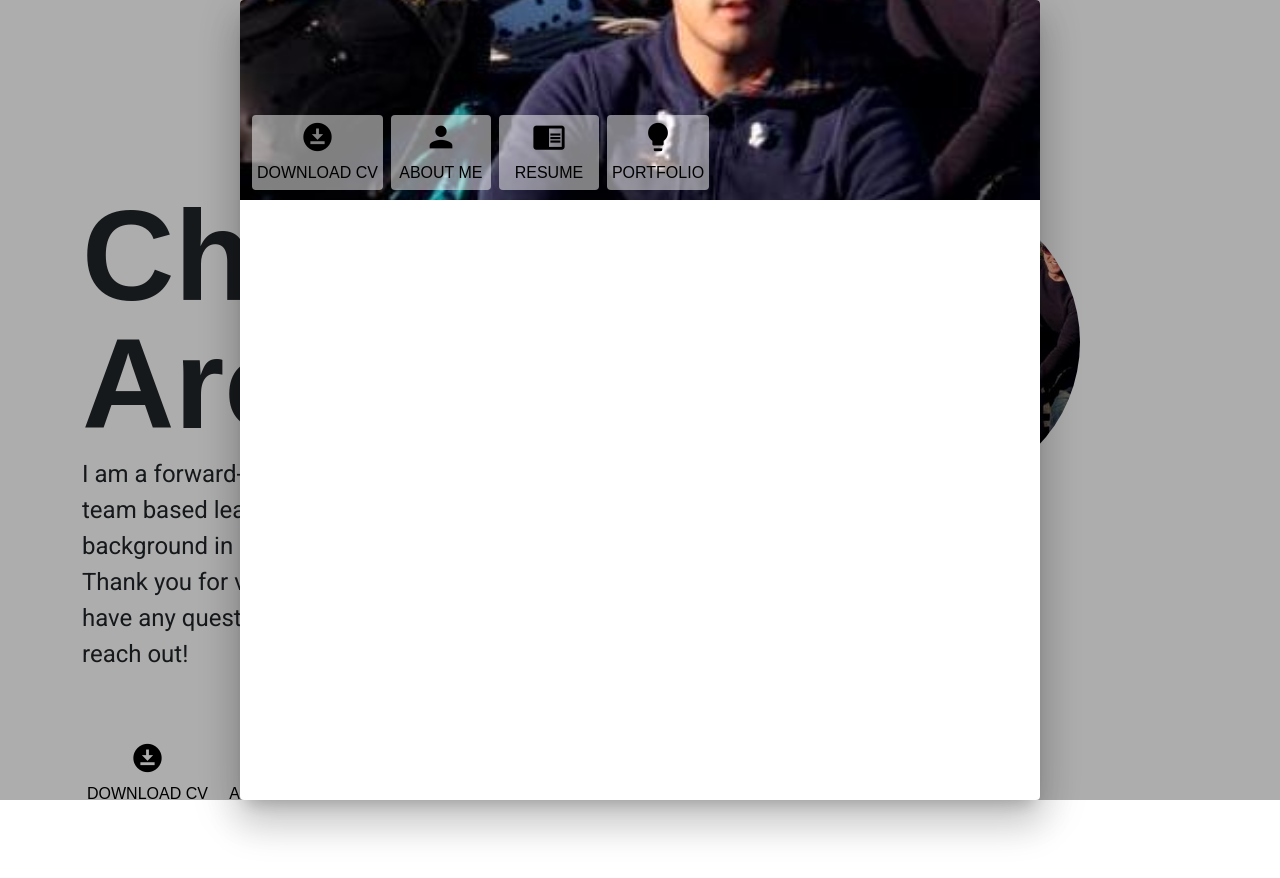
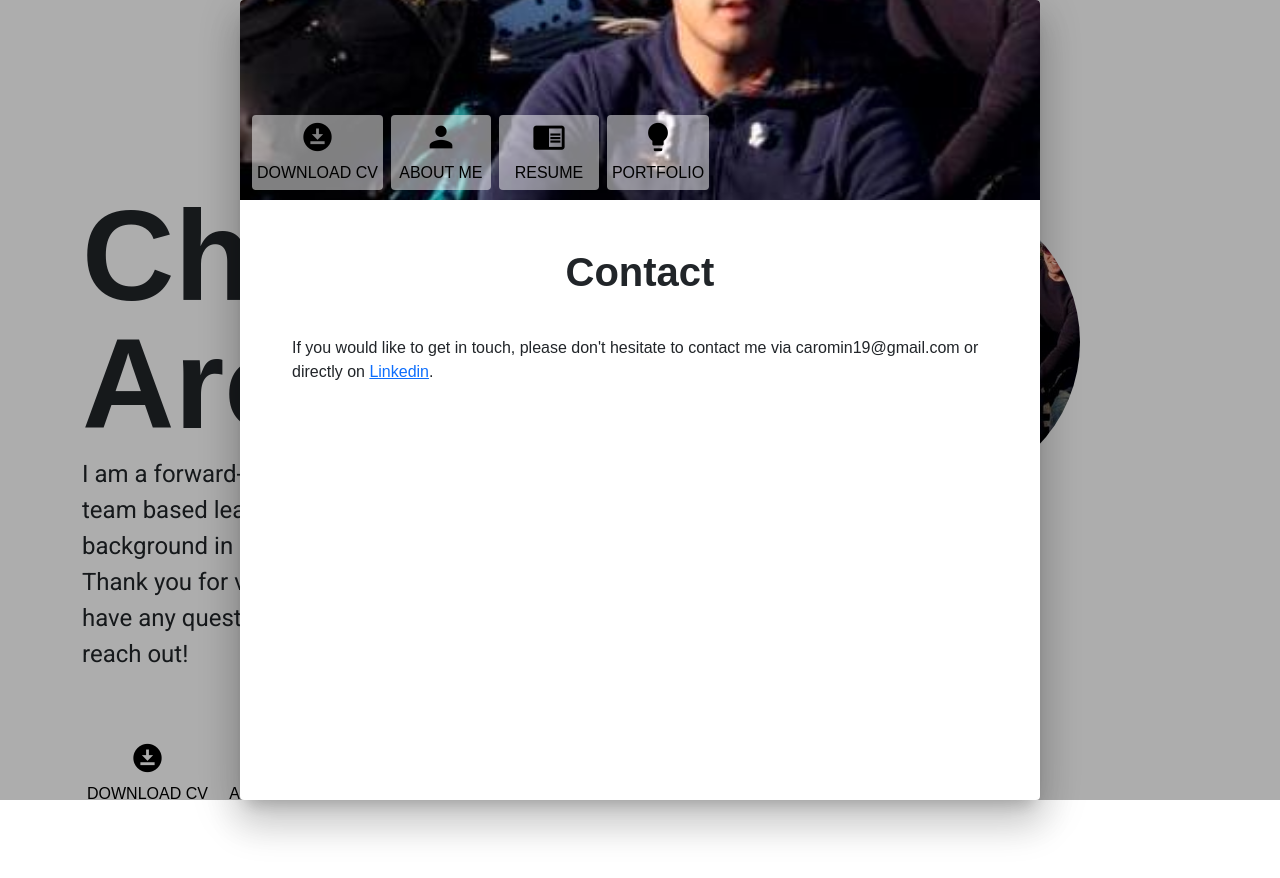
Before and after one commit to Caromin/CarominResume, an Angular app: page / in a window 1280 px wide. Both pictures are taken after a click on the button "CONTACT". Shown: the top 878 px of the page. Built offline with nearby package versions, Linux system fonts and the light colour scheme.

Commit message:
finished contact modal

```diff
--- a/src/app/components/contact-modal/contact-modal.component.html
+++ b/src/app/components/contact-modal/contact-modal.component.html
@@ -1,3 +1,10 @@
 <div class="modalBanner">
     <app-modal-buttons id="fixedIcons" [value]="data.value"></app-modal-buttons>
 </div>
+<div class="w-100 mb-2">
+    <app-modal-title [title]="title"></app-modal-title>
+</div>
+<div class="container">
+    If you would like to get in touch, please don't hesitate to contact me via {{userInfo.email}} or directly on
+    <a target="_blank" href="{{userInfo.linkedin}}">Linkedin</a>.
+</div>
--- a/src/app/components/contact-modal/contact-modal.component.scss
+++ b/src/app/components/contact-modal/contact-modal.component.scss
@@ -0,0 +1,4 @@
+.container {
+    margin: 5%;
+    max-width: fit-content;
+}
--- a/src/app/components/contact-modal/contact-modal.component.ts
+++ b/src/app/components/contact-modal/contact-modal.component.ts
@@ -1,5 +1,6 @@
 import { Component, Inject } from '@angular/core';
 import { MatDialogRef, MAT_DIALOG_DATA } from '@angular/material/dialog';
+import { UserInfoService } from 'src/app/services/user-info.service';
 
 @Component({
   selector: 'app-contact-modal',
@@ -7,9 +8,10 @@ import { MatDialogRef, MAT_DIALOG_DATA } from '@angular/material/dialog';
   styleUrls: ['./contact-modal.component.scss']
 })
 export class ContactModalComponent {
+  protected title = "Contact";
 
   constructor(
-    public dialogRef: MatDialogRef<ContactModalComponent>,
+    public dialogRef: MatDialogRef<ContactModalComponent>, protected userInfo: UserInfoService,
     @Inject(MAT_DIALOG_DATA) public data: any,
   ) {}
 }
--- a/src/app/services/user-info.service.ts
+++ b/src/app/services/user-info.service.ts
@@ -7,6 +7,7 @@ export class UserInfoService {
   public firstName = "Christian";
   public lastName = "Aromin";
   public email = "caromin19@gmail.com";
+  public linkedin = "https://www.linkedin.com/in/caromin/";
 
   public introPara1 = "I am a forward-thinking IT professional with team based leadership experience with a background in software development.";
   public introPara2 = "Thank you for visiting my online resume, if you have any questions, please don't hesitate to reach out!";
```
